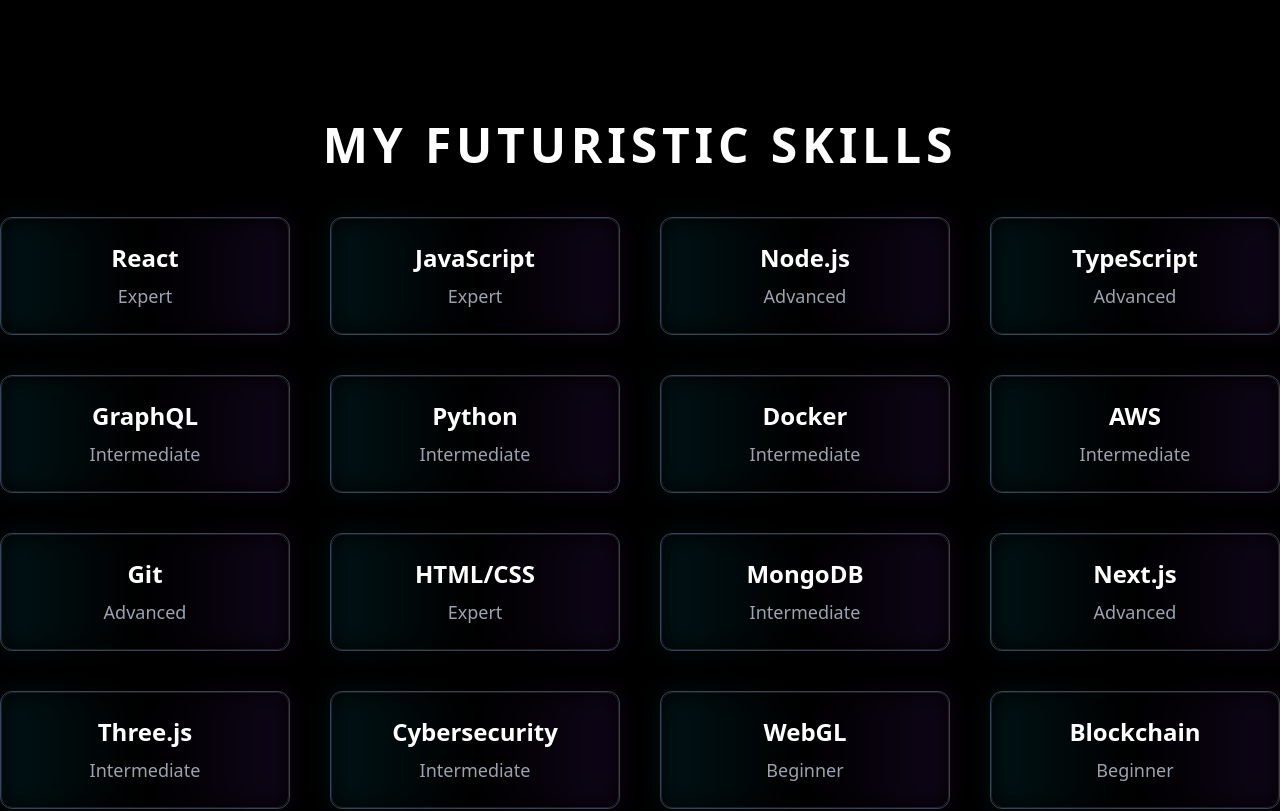
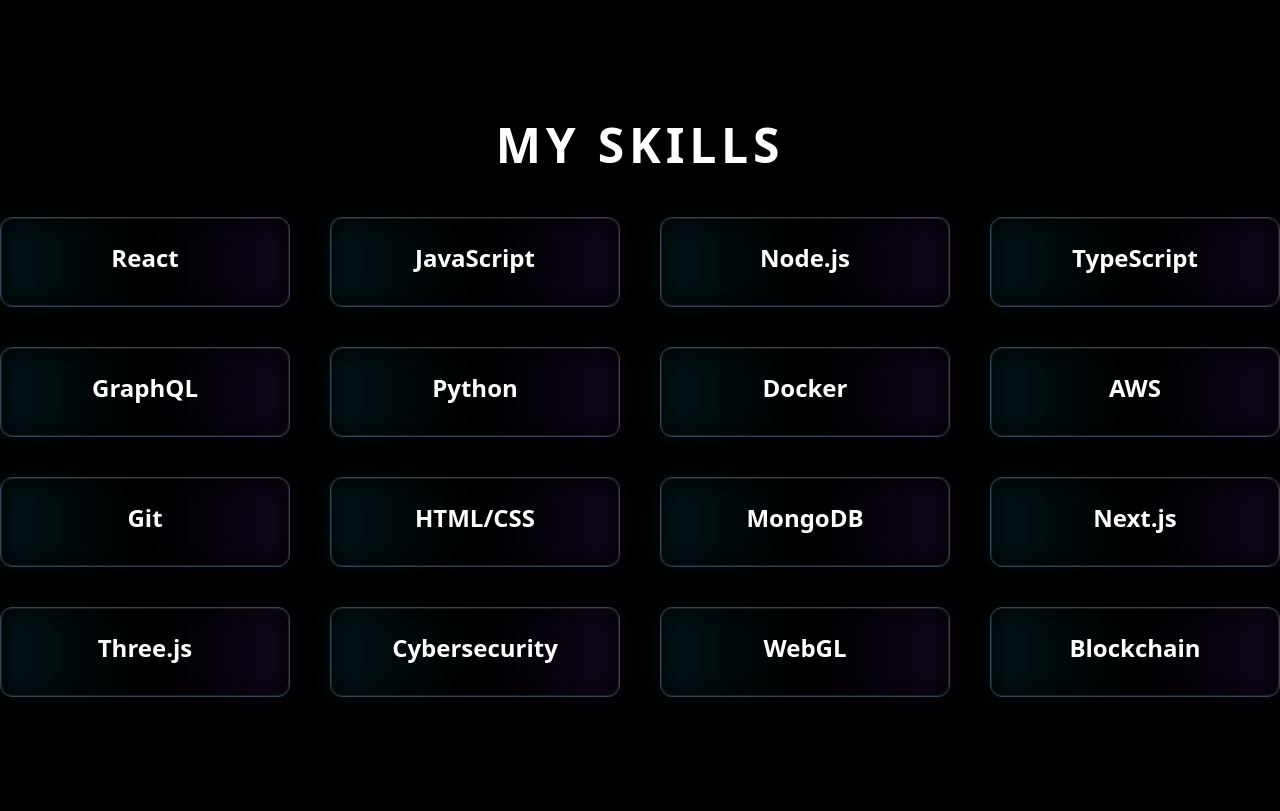
Before and after one commit to Muhammadd-01/Affan-s-Portfolio-Final-, a React (Vite) app: page / in a window 1280 px wide. Shown: the part 1420-2231 px from the top of the page. Built offline with nearby package versions, Linux system fonts and the light colour scheme; the HTML template or start-up script is replaced by a standard one.

Commit message:
Portfolio

```diff
--- a/package.json
+++ b/package.json
@@ -22,6 +22,7 @@
     "react-dom": "^18.3.1",
     "react-icons": "^5.4.0",
     "react-intersection-observer": "^9.15.1",
+    "react-parallax-tilt": "^1.7.284",
     "react-router-dom": "^7.1.5",
     "react-scroll": "^1.9.2",
     "split-type": "^0.3.4",
--- a/src/components/Skills.jsx
+++ b/src/components/Skills.jsx
@@ -29,16 +29,17 @@
         transition={{ duration: 0.8, ease: "easeOut" }}
         whileHover={{ scale: 1.1 }}
       >
-        My Futuristic Skills
+        My Skills
       </motion.h2>
       <div className="grid grid-cols-1 sm:grid-cols-2 md:grid-cols-3 lg:grid-cols-4 gap-10 max-w-7xl mx-auto">
         {skillsData.map((skill, index) => (
           <motion.div
             key={skill.name}
-            className="relative rounded-xl p-6 shadow-lg bg-opacity-10 backdrop-blur-xl transform transition-all duration-500 hover:scale-110 hover:shadow-2xl group border border-gray-700 hover:border-cyan-400 hover:border-opacity-50 hover:rotate-3"
+            className="relative rounded-xl p-6 shadow-lg bg-opacity-10 backdrop-blur-xl transform transition-all duration-500 hover:scale-110 hover:shadow-2xl group border border-gray-700 hover:border-cyan-400 hover:border-opacity-50"
             initial={{ opacity: 0, y: 50, scale: 0.8 }}
             animate={{ opacity: 1, y: 0, scale: 1 }}
             transition={{ duration: 0.6, delay: index * 0.1, ease: "easeOut" }}
+            whileHover={{ rotate: 5, scale: 1.1 }}
           >
             <div className="absolute inset-0 rounded-xl bg-gradient-to-r from-cyan-500 via-transparent to-purple-600 opacity-10 blur-md transition-all duration-700 group-hover:opacity-30 group-hover:blur-xl"></div>
             <div className="relative text-center">
@@ -50,14 +51,6 @@
               >
                 {skill.name}
               </motion.h3>
-              <motion.p
-                className="text-gray-400 group-hover:text-purple-300 transition-colors duration-300 text-lg"
-                initial={{ x: 50, opacity: 0 }}
-                animate={{ x: 0, opacity: 1 }}
-                transition={{ duration: 0.5, delay: index * 0.2 }}
-              >
-                {skill.level}
-              </motion.p>
             </div>
             <div className="absolute inset-0 rounded-xl border border-white border-opacity-10 group-hover:border-opacity-50 transition-all duration-500"></div>
           </motion.div>
```
Also changed, not shown: 1 other file (tests, documents, lock files or other folders).
